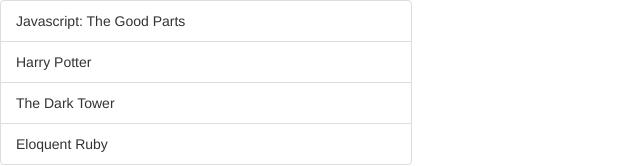
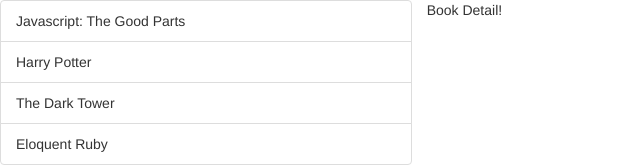
Before and after one commit to this-is-allan/book-list, a React (Create React App) app: page / in a window 1280 px wide. Shown: the top 166 px of the page, without its empty margins (0-640 px from the left). Built offline with nearby package versions, Linux system fonts and the light colour scheme.

Commit message:
Consuming actions in reducers continued

```diff
--- a/src/components/App.js
+++ b/src/components/App.js
@@ -1,12 +1,14 @@
 import React, { Component } from 'react';
 
 import BookList from '../containers/book-list';
+import BookDetail from '../containers/book-detail';
 
 class App extends Component {
   render() {
     return (
       <div>
         <BookList />
+        <BookDetail />
       </div>
     );
   }
--- /dev/null
+++ b/src/containers/book-detail.js
@@ -0,0 +1,18 @@
+import React, { Component } from 'react';
+import { connect } from 'react-redux';
+
+export class BookDetail extends Component {
+    render() {
+        return (
+            <div>Book Detail!</div>
+        );
+    }
+}
+
+function mapStateToProps(state) {
+    return {
+        book: state.activeBook
+    };
+}
+
+export default connect(mapStateToProps)(BookDetail);
```
